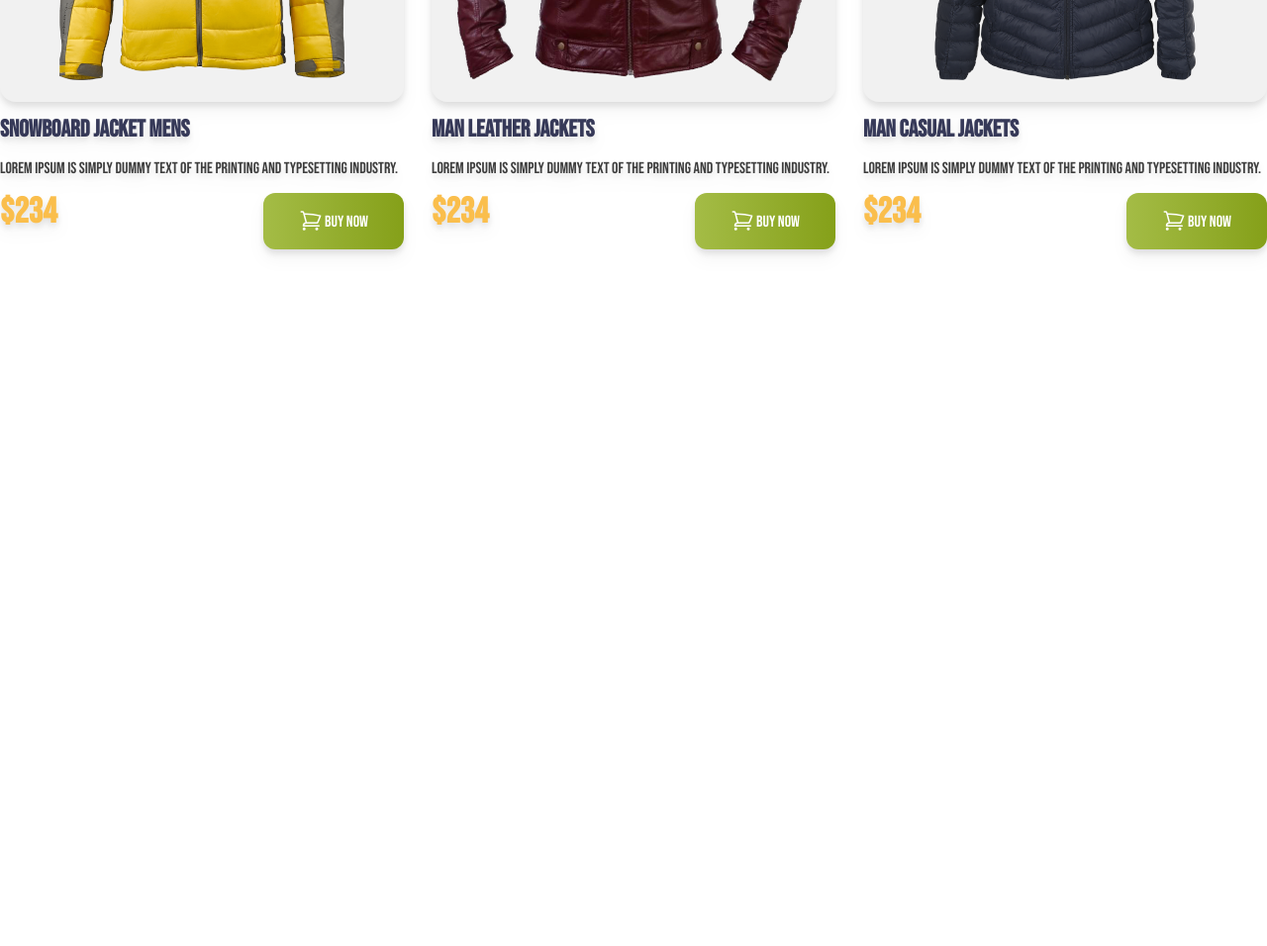
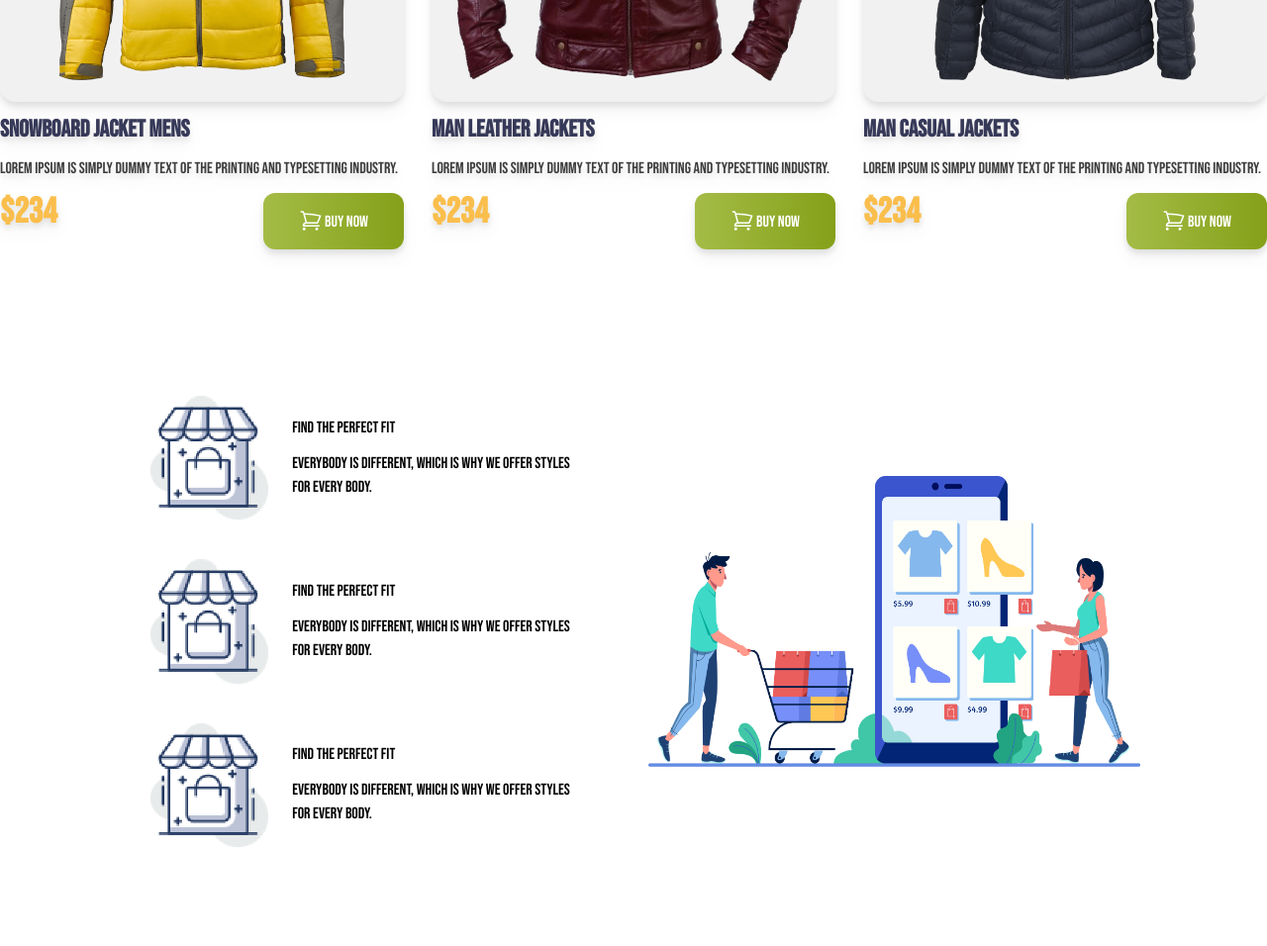
Before and after one commit to Rasibul/penguin-fashion, a plain HTML site: page index.html in a window 1280 px wide. Shown: the part 1883-2839 px from the top of the page at 99% size. Before the commit the page ends 2183 px from the top, so only its background shows below. Drawn offline with nearby package versions, Linux system fonts and the light colour scheme.

Commit message:
shoppin section done

```diff
--- a/index.html
+++ b/index.html
@@ -205,10 +205,55 @@
                </div>
             </div>
         </section>
+        <!-- man jacket section end here -->
+        <!-- shopping section start here -->
+        <section>
+            <div class="flex flex-col md:flex-row justify-between items-center px-3 md:px-10 lg:px-32 gap-10 py-20">
+                <div>
+                    <div class="flex flex-col sm:flex-row items-center py-5 px-6 rounded-xl gap-6">
+                        <div class="w-1/3">
+                            <img src="./icons/house.png" alt="">
+                        </div>
+                        <div class="space-y-3">
+                            <h1>Find the Perfect Fit</h1>
+                            <p>
+                                Everybody is different, which is why we offer styles for every
+                                body.
+                              </p>
+                        </div>
+                    </div>
+                    <div class="flex flex-col sm:flex-row items-center py-5 px-6 rounded-xl gap-6">
+                        <div class="w-1/3">
+                            <img src="./icons/house.png" alt="">
+                        </div>
+                        <div class="space-y-3">
+                            <h1>Find the Perfect Fit</h1>
+                            <p>
+                                Everybody is different, which is why we offer styles for every
+                                body.
+                              </p>
+                        </div>
+                    </div>
+                    <div class="flex flex-col sm:flex-row items-center py-5 px-6 rounded-xl gap-6">
+                        <div class="w-1/3">
+                            <img src="./icons/house.png" alt="">
+                        </div>
+                        <div class="space-y-3">
+                            <h1>Find the Perfect Fit</h1>
+                            <p>
+                                Everybody is different, which is why we offer styles for every
+                                body.
+                              </p>
+                        </div>
+                    </div>
+                </div>
+                <div class="w-4/6">
+                    <img src="./images/shopping.png" alt="">
+                </div>
+            </div>
+        </section>
 
-
-
-        <!-- card section send here -->
+        <!-- shopping section end here -->
 
     </main>
     <footer>
```
